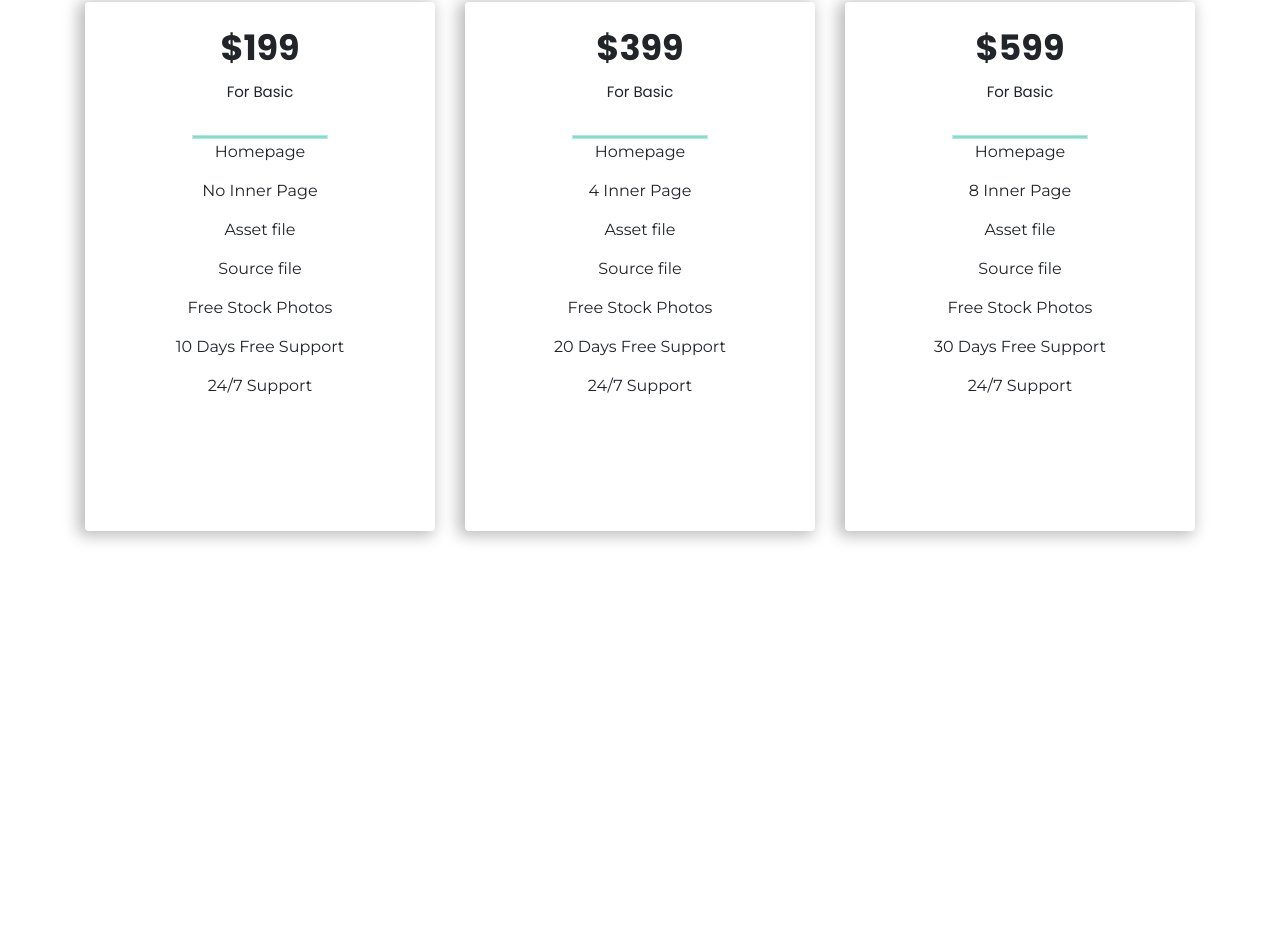
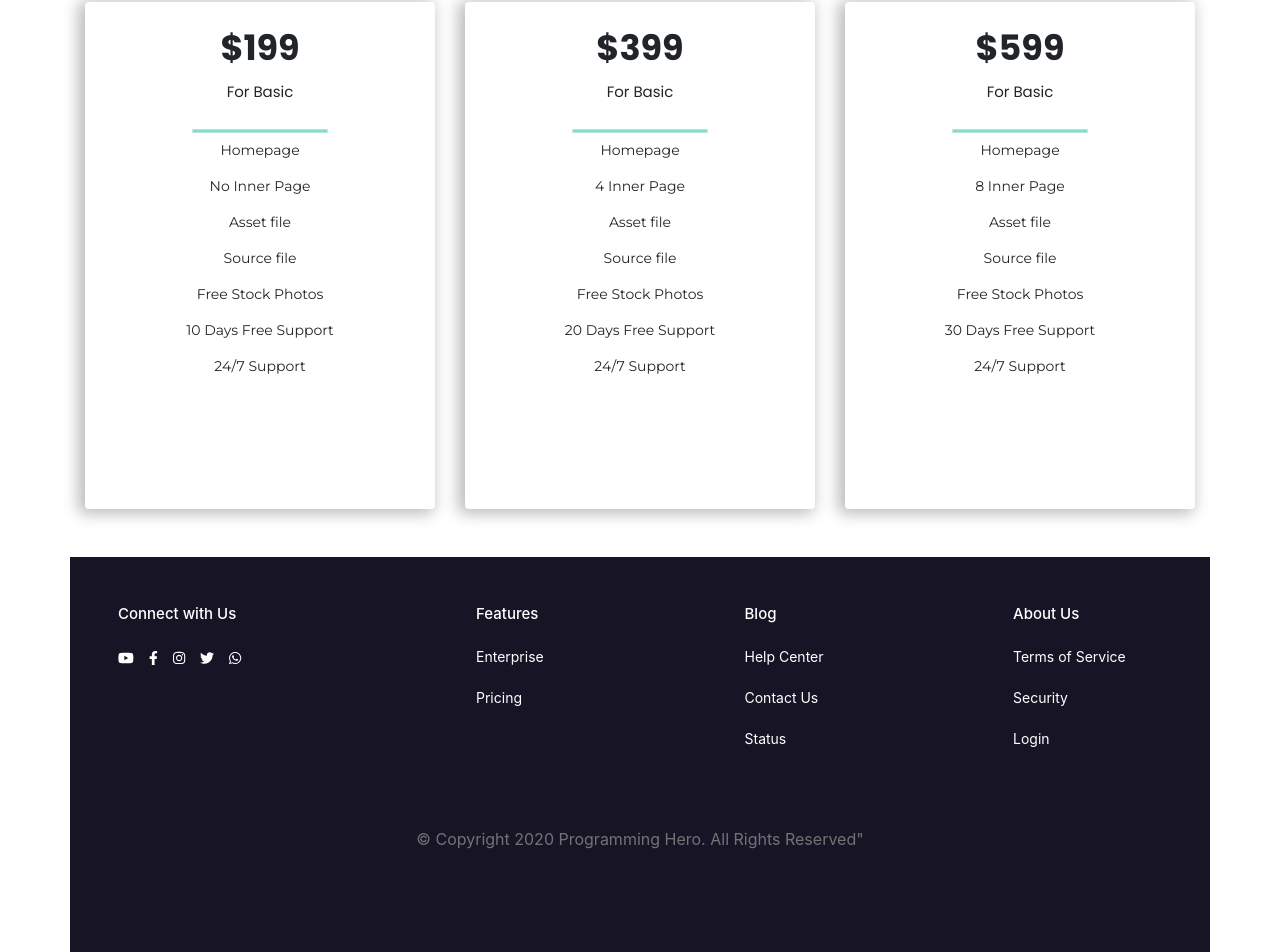
Before and after one commit to Abir-Hasan-GUB/Athena, a React (Create React App) app: page / in a window 1280 px wide. Shown: the part 536-1488 px from the top of the page. Before the commit the page ends 1115 px from the top, so only its background shows below. Built offline with nearby package versions, Linux system fonts and the light colour scheme.

Commit message:
Footer added

```diff
--- a/package.json
+++ b/package.json
@@ -4,6 +4,8 @@
   "private": true,
   "dependencies": {
     "@fortawesome/fontawesome-svg-core": "^1.2.32",
+    "@fortawesome/free-brands-svg-icons": "^5.15.1",
+    "@fortawesome/free-regular-svg-icons": "^5.15.1",
     "@fortawesome/free-solid-svg-icons": "^5.15.1",
     "@fortawesome/react-fontawesome": "^0.1.12",
     "@testing-library/jest-dom": "^5.11.6",
--- a/src/App.js
+++ b/src/App.js
@@ -2,12 +2,14 @@ import logo from './logo.svg';
 import './App.css';
 import OurAchievements from './Componants/OutAchievements/OurAchievements';
 import ChooseTeam from './Componants/ChooseTeam/ChooseTeam';
+import Footer from './Componants/Footer/Footer';
 
 function App() {
   return (
     <div>
      <OurAchievements></OurAchievements>
      <ChooseTeam></ChooseTeam>
+     <Footer></Footer>
     </div>
   );
 }
--- /dev/null
+++ b/src/Componants/Footer/Footer.css
@@ -0,0 +1,40 @@
+.footer {
+    height: 400px;
+    width: 100%;
+    background: #171426;
+    color: #fff;
+}
+ul li{
+    list-style: none;
+    margin-bottom: 20px;
+    font-size: 14px;
+}
+ul{
+    margin: 0;
+    padding: 0;
+}
+.footer ul a{
+    color: #fff;
+}
+.footerLi li:hover{
+    color: #FCD842;
+    margin-left: 10px;
+    transition: .5s;
+}
+.footer h5{
+    font-size: 15px;
+    padding-bottom: 15px;
+}
+.socialLink li{
+    display: inline-block;
+    margin-right: 15px;
+}
+.copyright{
+    text-align: center;
+    height: 30px;
+    width: 100%;
+    color: #737376;
+    line-height: 30px;
+    padding-top: 55px;
+    background: transparent;
+}
--- /dev/null
+++ b/src/Componants/Footer/Footer.js
@@ -0,0 +1,57 @@
+import React from 'react';
+import './Footer.css';
+import { FontAwesomeIcon } from '@fortawesome/react-fontawesome';
+import { faFacebookF, faInstagram, faTwitter, faWhatsapp, faYoutube } from '@fortawesome/free-brands-svg-icons';
+import './Footer.css';
+
+const fb = <FontAwesomeIcon icon={faFacebookF} />
+const twitter = <FontAwesomeIcon icon={faTwitter} />
+const instra = <FontAwesomeIcon icon={faInstagram} />
+const whatsapp = <FontAwesomeIcon icon={faWhatsapp} />
+const youtube = <FontAwesomeIcon icon={faYoutube} />
+
+const Footer = () => {
+    return (
+        <div id="Footer" className="footer p-5 container">
+            <div className="row">
+                <div className="col-md-4">
+                <h5>Connect with Us</h5>
+                    <ul className="socialLink">
+                        <li> <a href="#">{youtube}</a></li>
+                        <li> <a href="#">{fb}</a></li>
+                        <li> <a href="#">{instra}</a></li>
+                        <li> <a href="#">{twitter}</a></li>
+                        <li> <a href="#">{whatsapp}</a></li>
+                    </ul>
+                </div>
+                <div className="col-md-3">
+                    <h5>Features</h5>
+                    <ul className="footerLi">
+                        <a href="#"> <li>Enterprise</li></a>
+                        <a href="#"> <li>Pricing</li></a>
+
+                    </ul>
+                </div>
+                <div className="col-md-3">
+                    <h5>Blog</h5>
+                    <ul className="footerLi">
+                        <a href="#"> <li>Help Center</li></a>
+                        <a href="#"> <li>Contact Us</li></a>
+                        <a href="#"> <li>Status</li></a>
+                    </ul>
+                </div>
+                <div className="col-md-2">
+                    <h5>About Us</h5>
+                    <ul className="footerLi">
+                        <a href="#"> <li>Terms of Service</li></a>
+                        <a href="#"> <li>Security</li></a>
+                        <a href="#"> <li>Login</li></a>
+                    </ul>
+                </div>
+            </div>
+            <p className="copyright"> © Copyright {new Date().getFullYear()} Programming Hero. All Rights Reserved"</p>
+        </div>
+    );
+};
+
+export default Footer;
```
Also changed, not shown: src/Componants/Image/logo.png (renamed from src/Componants/Image/Group 86.png), 1 other file (tests, documents, lock files or other folders).
